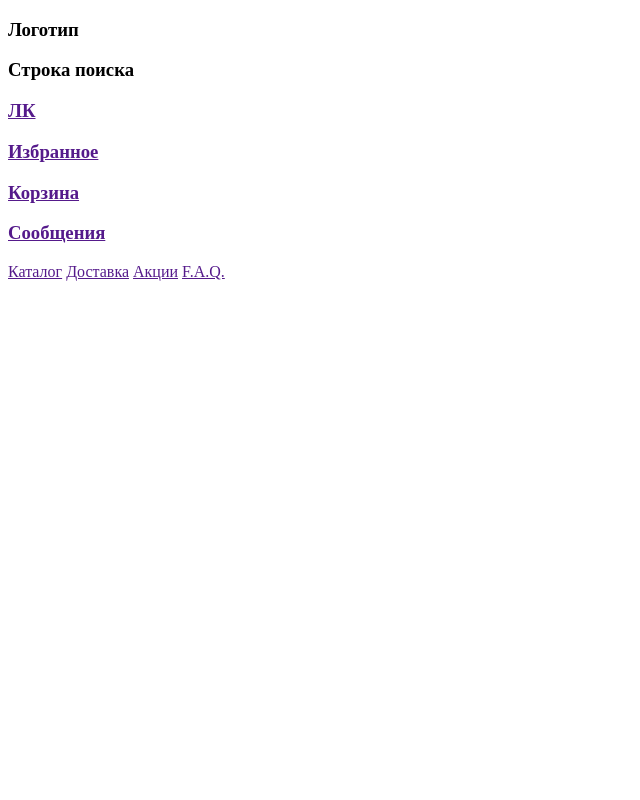
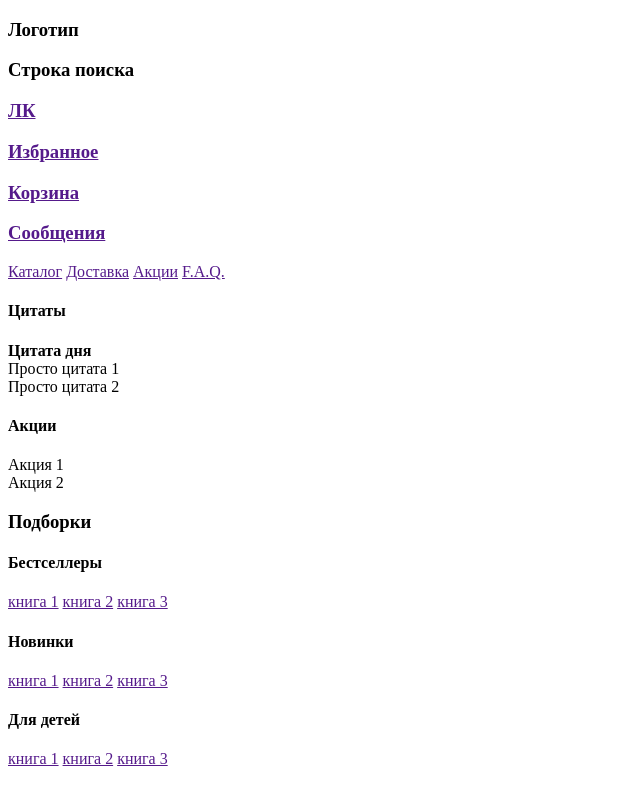
Before and after one commit to tatia2501/is-web-y24, a plain HTML site: page MainPage.html in a window 1280 px wide. Shown: the whole page, without its empty margins (0-640 px from the left). Drawn offline with Linux system fonts and the light colour scheme.

Commit message:
feat: added information sections (tag SECTION)

```diff
--- a/MainPage.html
+++ b/MainPage.html
@@ -20,7 +20,46 @@
             <a href="">Акции</a>
             <a href="">F.A.Q.</a>
         </nav>
-
+        <section>
+            <h4>Цитаты</h4>
+            <article>
+                <b>Цитата дня</b>
+            </article>
+            <article>
+                Просто цитата 1
+            </article>
+            <article>
+                Просто цитата 2
+            </article>
+        </section>
+        <section>
+            <h4>Акции</h4>
+            <article>
+                Акция 1
+            </article>
+            <article>
+                Акция 2
+            </article>
+        </section>
+        <h3>Подборки</h3>
+        <section>
+            <h4>Бестселлеры</h4>
+            <a href="">книга 1</a>
+            <a href="">книга 2</a>
+            <a href="">книга 3</a>
+        </section>
+        <section>
+            <h4>Новинки</h4>
+            <a href="">книга 1</a>
+            <a href="">книга 2</a>
+            <a href="">книга 3</a>
+        </section>
+        <section>
+            <h4>Для детей</h4>
+            <a href="">книга 1</a>
+            <a href="">книга 2</a>
+            <a href="">книга 3</a>
+        </section>
     </main>
 </body>
 </html>
```
